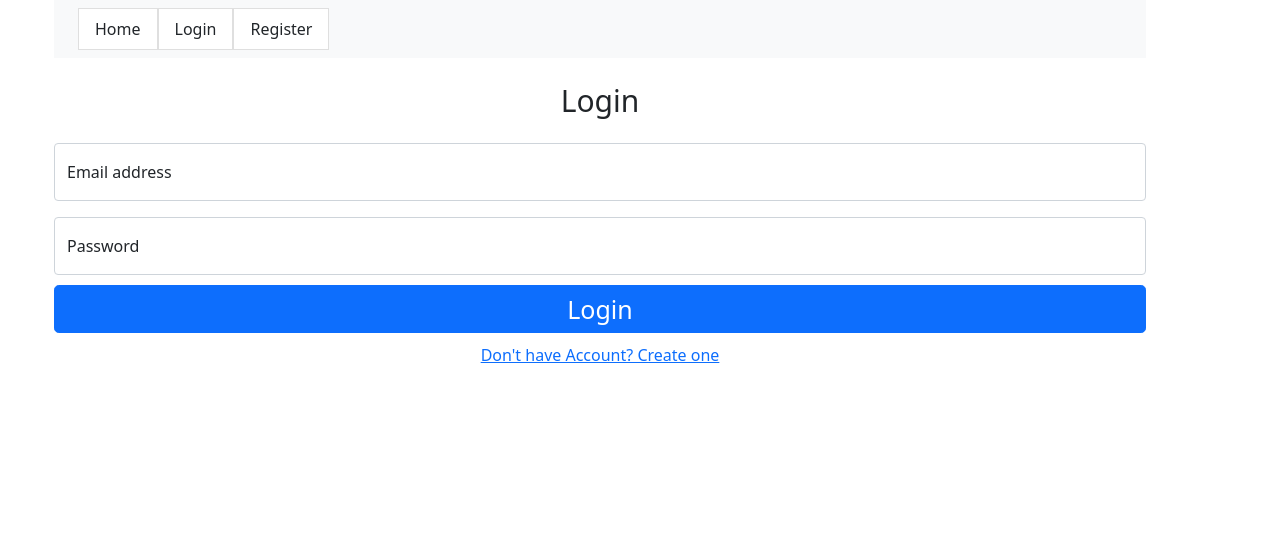
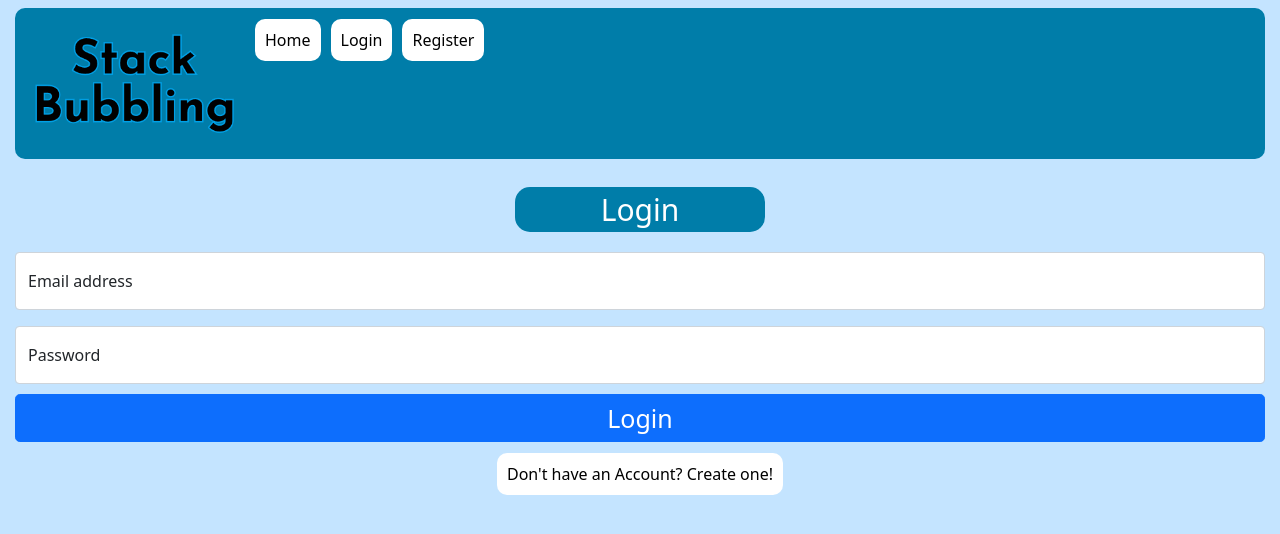
Before and after one commit to DrakeHunterK7/SOEN-341-Fall-2021-TEAM-300, a React (Create React App) app in the folder frontend-stack-bubbling/: page /login in a window 1280 px wide. Shown: the top 534 px of the page. Built offline with nearby package versions, Linux system fonts and the light colour scheme.

Commit message:
Website Design Draft 1
Created a consistent CSS Style for all pages as well as fixing minor stuff. Draft 1 of final web design subject to change.

```diff
--- a/frontend-stack-bubbling/public/index.html
+++ b/frontend-stack-bubbling/public/index.html
@@ -3,7 +3,7 @@
 <html lang="en">
   <head>
     <meta charset="utf-8" />
-    <link rel="icon" href="%PUBLIC_URL%/favicon.ico" />
+    <link rel="icon" href="%PUBLIC_URL%/SBTabLogo.png" />
     <meta name="viewport" content="width=device-width, initial-scale=1" />
     <meta name="theme-color" content="#000000" />
     <meta
@@ -24,7 +24,7 @@
       work correctly both with client-side routing and a non-root public URL.
       Learn how to configure a non-root public URL by running `npm run build`.
     -->
-    <title>React App</title>
+    <title>Stack Bubbling</title>
     <link href="https://cdn.jsdelivr.net/npm/bootstrap@5.1.1/dist/css/bootstrap.min.css" rel="stylesheet" integrity="sha384-F3w7mX95PdgyTmZZMECAngseQB83DfGTowi0iMjiWaeVhAn4FJkqJByhZMI3AhiU" crossorigin="anonymous">
     <script src="https://cdn.jsdelivr.net/npm/bootstrap@5.1.1/dist/js/bootstrap.bundle.min.js" integrity="sha384-/bQdsTh/da6pkI1MST/rWKFNjaCP5gBSY4sEBT38Q/9RBh9AH40zEOg7Hlq2THRZ" crossorigin="anonymous"></script>
   </head>
--- a/frontend-stack-bubbling/src/App.jsx
+++ b/frontend-stack-bubbling/src/App.jsx
@@ -7,7 +7,7 @@ import Login from "./pages/Login";
 import Register from "./pages/Register";
 import UserProfile from "./pages/UserProfile";
 
-// componets
+// components
 import Header from "./components/Header";
 
 import './app.css'
--- a/frontend-stack-bubbling/src/app.css
+++ b/frontend-stack-bubbling/src/app.css
@@ -1,3 +1,9 @@
+body {
+    background-color: rgb(196, 228, 255);
+
+
+}
+
 .margin{
     margin: 0px 15px 0px 15px;
 }
--- a/frontend-stack-bubbling/src/components/Header/index.css
+++ b/frontend-stack-bubbling/src/components/Header/index.css
@@ -1,3 +1,41 @@
+#Header{
+    background-color: #007da9;
+    vertical-align: center;
+    border-radius: 10px;
+    padding: 20px;
+}
+
+.link {
+    background-color: rgb(255, 255, 255);
+    border-radius: 10px;
+    text-decoration: none;
+    padding:10px;
+    margin-right: 10px;
+}
+
+a.link{
+    color:black;
+}
+
+a.link:hover {
+    padding-top:15px;
+    padding-bottom: 15px;
+    color:rgb(0, 165, 206)
+}
+
+.navbar {
+    background-color: rgba(139, 0, 139, 0);
+}
+
+
+
+#HeaderLogo {
+    margin-top: 5px;
+    margin-bottom: 5px;
+    margin-right: 20px;
+
+}
+
 .logout-btn{
     float: right;
 }
--- a/frontend-stack-bubbling/src/components/Header/index.jsx
+++ b/frontend-stack-bubbling/src/components/Header/index.jsx
@@ -1,6 +1,7 @@
 import React, { Component } from "react";
 import MyNavLink from "../MyNavLink";
 import './index.css'
+import MainLogo from '../Header/SBLogo.png';
 export default class Header extends Component {
   constructor(props) {
     super();
@@ -29,11 +30,11 @@ export default class Header extends Component {
 
   render() {
     return (
-      <nav className="navbar navbar-expand-lg navbar-light bg-light">
-        <div className="container-fluid">
+      <nav className="navbar navbar-expand-lg navbar-light" id="super-container">
+        <div className="container-fluid"  id="Header" >
           <div className="collapse navbar-collapse" id="navbarNav">
             {this.state.isLoginUser ? (
-              <div>
+              <div >
                 <ul className="navbar-nav">
                   <li className="nav-item">
                     <MyNavLink replace to="/home">
@@ -56,18 +57,21 @@ export default class Header extends Component {
               </div>
             ) : (
               <ul className="navbar-nav">
-                <li className="nav-item">
-                  <MyNavLink replace to="/home">
+                <li id="HeaderLogo">
+                  <img src={MainLogo} width="200"/>
+                </li>
+                <li className="nav-item" class="tab">
+                  <MyNavLink replace to="/home" class="link">
                     Home
                   </MyNavLink>
                 </li>
-                <li className="nav-item">
-                  <MyNavLink replace to="/login">
+                <li className="nav-item" class="tab">
+                  <MyNavLink  replace to="/login" class="link">
                     Login
                   </MyNavLink>
                 </li>
-                <li className="nav-item">
-                  <MyNavLink replace to="/register">
+                <li className="nav-item" class="tab">
+                  <MyNavLink replace to="/register" class="link">
                     Register
                   </MyNavLink>
                 </li>
--- a/frontend-stack-bubbling/src/index.css
+++ b/frontend-stack-bubbling/src/index.css
@@ -5,6 +5,8 @@ body {
     sans-serif;
   -webkit-font-smoothing: antialiased;
   -moz-osx-font-smoothing: grayscale;
+
+
 }
 
 code {
--- /dev/null
+++ b/frontend-stack-bubbling/src/pages/Home/index.css
@@ -0,0 +1,3 @@
+body {
+
+}
--- a/frontend-stack-bubbling/src/pages/Home/index.jsx
+++ b/frontend-stack-bubbling/src/pages/Home/index.jsx
@@ -3,7 +3,8 @@ import MyNavLink from "../../components/MyNavLink";
 import { Route, Switch, Redirect } from "react-router-dom";
 import News from "./News";
 import Message from "./Message";
-import Header from '../../components/Header/'
+import Header from '../../components/Header/';
+import './index.css';
 
 export default class Home extends Component {
   constructor(){
@@ -22,7 +23,7 @@ export default class Home extends Component {
       <div>
         <Header/>
         <h3>我是Home的内容</h3>
-        <button onClick={this.refreshPage}>Clike me to refresh</button>
+        <button onClick={this.refreshPage}>Click to refresh</button>
 
         <div>
           <ul className="nav nav-tabs">
--- a/frontend-stack-bubbling/src/pages/Login/index.css
+++ b/frontend-stack-bubbling/src/pages/Login/index.css
@@ -1,11 +1,25 @@
+body {
+
+}
+
+
 .margin{
     margin-top: 20px;
+
 }
 
-.title{
+.pagetitle {
+    width: 250px;
     font-size: 30px;
+    margin-left: auto;
+    margin-right: auto;
+    margin-top: 20px;
+    margin-bottom: 20px;
     text-align: center;
-    margin: 20px;
+    color: rgb(255, 255, 255);
+    border-radius: 15px;
+    background-color: #007da9;
+
 }
 
 .button-position{
@@ -14,3 +28,21 @@
     line-height: 30px;
     margin: 10px 0px 10px 0px;
 }
+
+a.bottomlink {
+    color: black;
+    background-color: rgb(255, 255, 255);
+    border-radius: 10px;
+    text-decoration: none;
+    padding:10px;
+    margin-left: auto;
+    margin-right: auto;
+    position:relative;
+    top: 10px;
+}
+
+a.bottomlink:hover {
+    color: rgb(0, 155, 155);
+    padding-top: 15px;
+    padding-bottom: 15px;
+}
--- a/frontend-stack-bubbling/src/pages/Login/index.jsx
+++ b/frontend-stack-bubbling/src/pages/Login/index.jsx
@@ -74,9 +74,9 @@ export default class Login extends Component {
 
   render() {
     return (
-      <div className="container margin">
+      <div className="container-margin">
         <Header/>
-        <div className="title">Login</div>
+        <div className="pagetitle">Login</div>
 
         <Popup
           tigger={this.state.tigger}
@@ -122,8 +122,8 @@ export default class Login extends Component {
               Login
             </button>
             <div className="word">
-              <MyNavLink replace to="/register" className="link">
-                Don't have Account? Create one
+              <MyNavLink replace to="/register" className="bottomlink">
+                Don't have an Account? Create one!
               </MyNavLink>
             </div>
           </div>
--- a/frontend-stack-bubbling/src/pages/Register/index.jsx
+++ b/frontend-stack-bubbling/src/pages/Register/index.jsx
@@ -84,9 +84,9 @@ export default class Resigter extends Component {
 
   render() {
     return (
-      <div className="container margin">
+      <div className="container-margin">
         <Header/>
-        <div className="title">Resigter</div>
+        <div className="pagetitle">Register</div>
         <Popup
           tigger={this.state.tigger}
           setTiggerAlertBox={this.setTiggerAlertBox}
@@ -147,8 +147,8 @@ export default class Resigter extends Component {
               Register
             </button>
             <div className="word">
-              <MyNavLink replace to="/login" className="link">
-                Have an Account? Login
+              <MyNavLink replace to="/login" className="bottomlink">
+                Have an Account? Login here.
               </MyNavLink>
             </div>
           </div>
```
Also changed, not shown: frontend-stack-bubbling/public/SBTabLogo.png (added), frontend-stack-bubbling/src/components/Header/SBLogo.png (added), frontend-stack-bubbling/src/pages/Register/index.css (line endings or trailing spaces).
